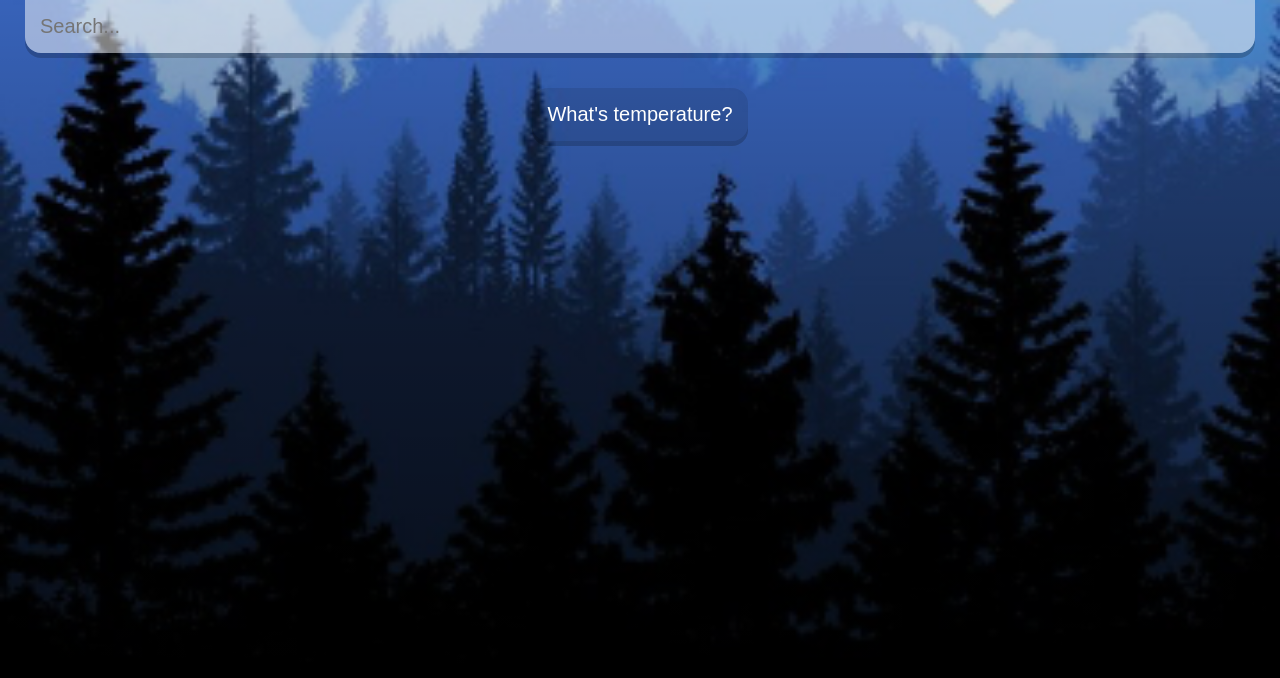
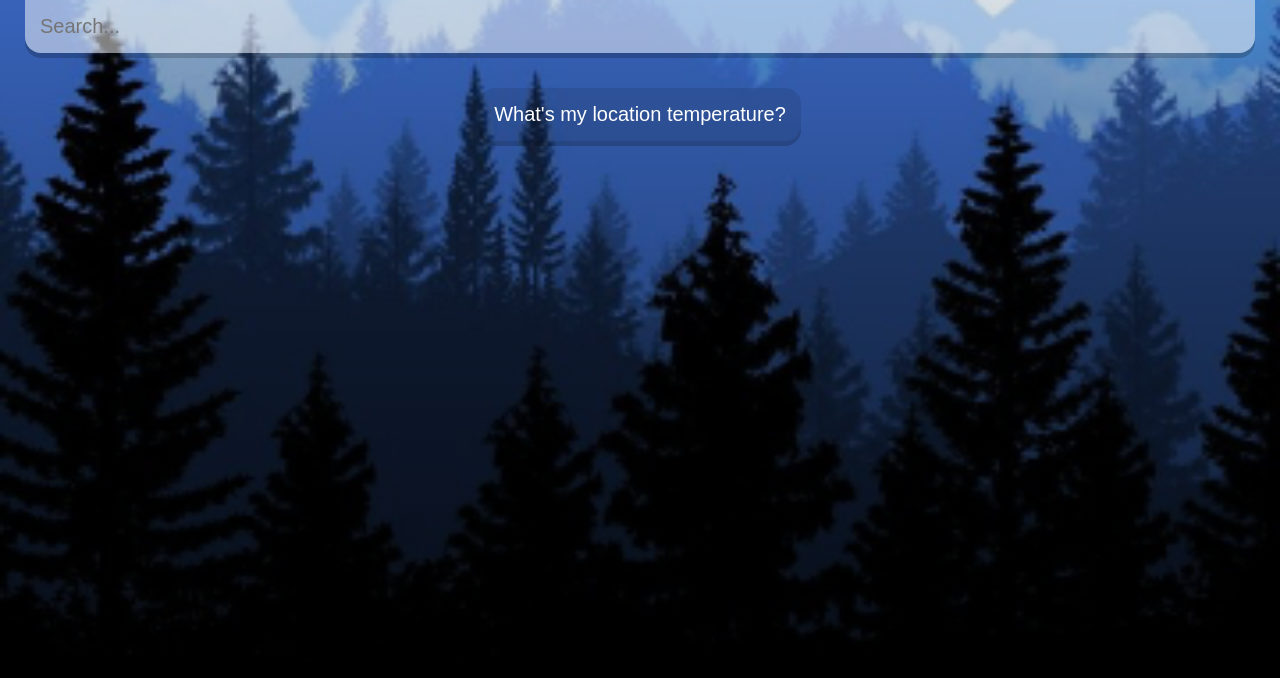
Before and after one commit to saulocastillos/weather, a React (Create React App) app: page / in a window 1280 px wide. Shown: the top 678 px of the page. Built offline with nearby package versions, Linux system fonts and the light colour scheme; no server answers.

Commit message:
my location

```diff
--- a/src/App.js
+++ b/src/App.js
@@ -56,7 +56,7 @@ function App() {
           location={location}
           fetchAPI={fetchAPI}
         />
-        <ButtonBox handleClick={e => handleClick()}>What's {city} temperature?</ButtonBox>
+        <ButtonBox handleClick={e => handleClick()}>What's my location temperature?</ButtonBox>
         {(typeof weather.main != "undefined") ? (
           <>
             <LocalizationBox
```
